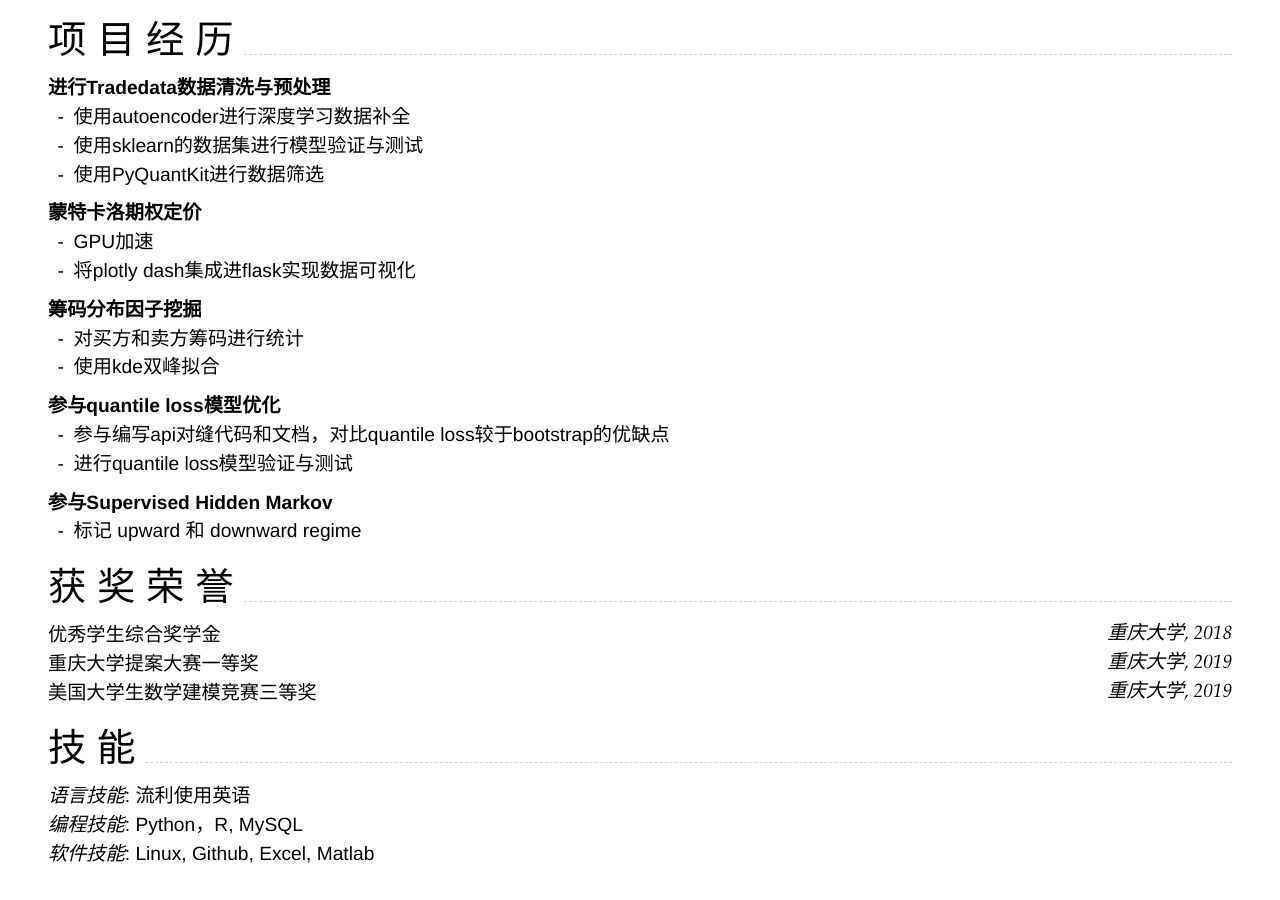
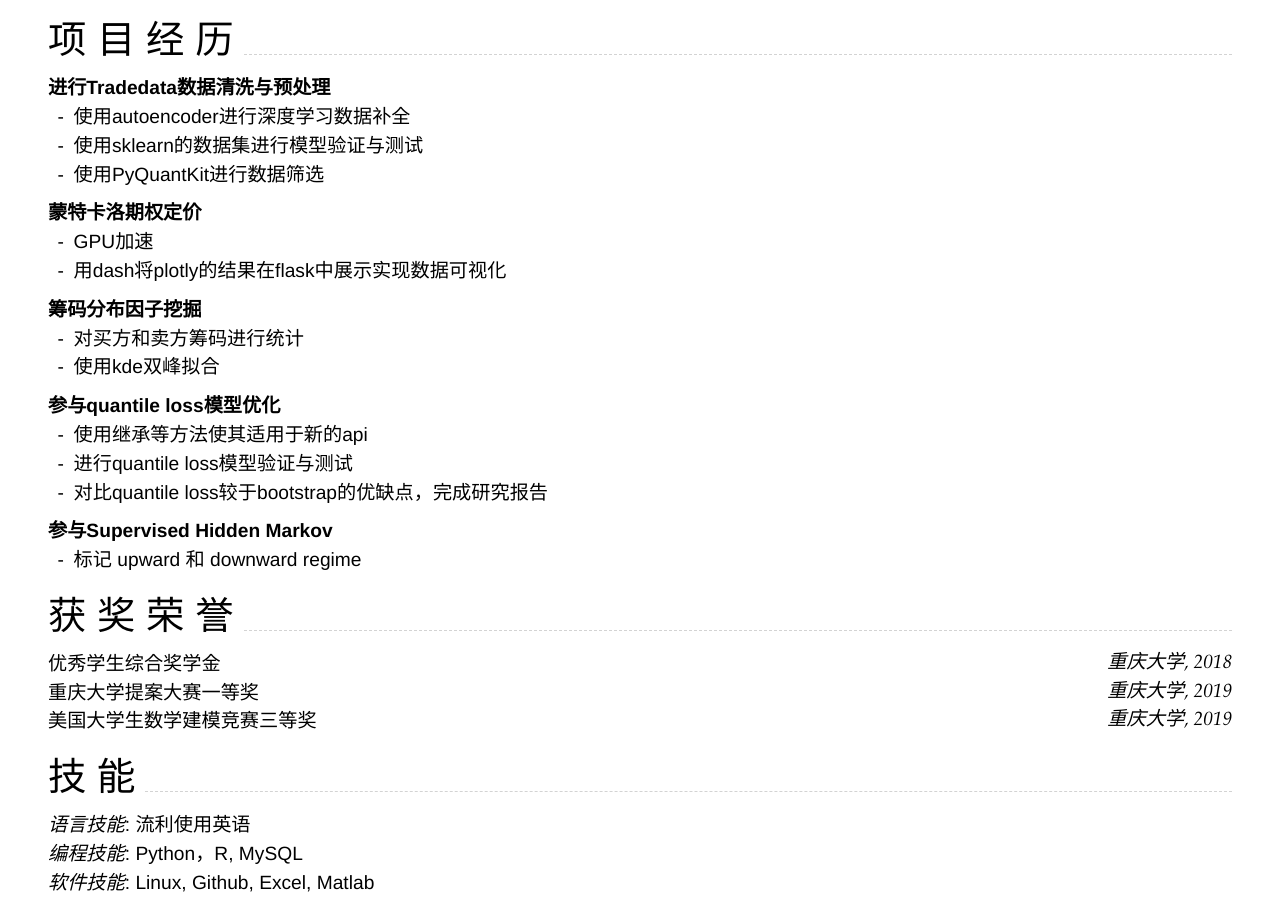
Before and after one commit to AirborneeT/CV, a Jekyll site: the page built from zh.md, in a window 1280 px wide and 900 px high, scrolled down 1085 px. Built offline with Jekyll 4.4.1, drawn with Linux system fonts in a browser that asks for light colours; nearby versions of some CDN libraries; our own code applies the rules of GitHub Pages for plain Markdown files.

Commit message:
Update zh.md

```diff
--- a/zh.md
+++ b/zh.md
@@ -86,15 +86,17 @@ Supported arguments:
 
 ### **蒙特卡洛期权定价**
 1. GPU加速
-2. 将plotly dash集成进flask实现数据可视化
+2. 用dash将plotly的结果在flask中展示实现数据可视化
 
 ### **筹码分布因子挖掘**
 1. 对买方和卖方筹码进行统计
 2. 使用kde双峰拟合
 
 ### **参与quantile loss模型优化**
-1. 参与编写api对缝代码和文档，对比quantile loss较于bootstrap的优缺点
+1. 使用继承等方法使其适用于新的api
 2. 进行quantile loss模型验证与测试
+3. 对比quantile loss较于bootstrap的优缺点，完成研究报告
+
 
 ### **参与Supervised Hidden Markov**
 1. 标记 upward 和 downward regime
```
